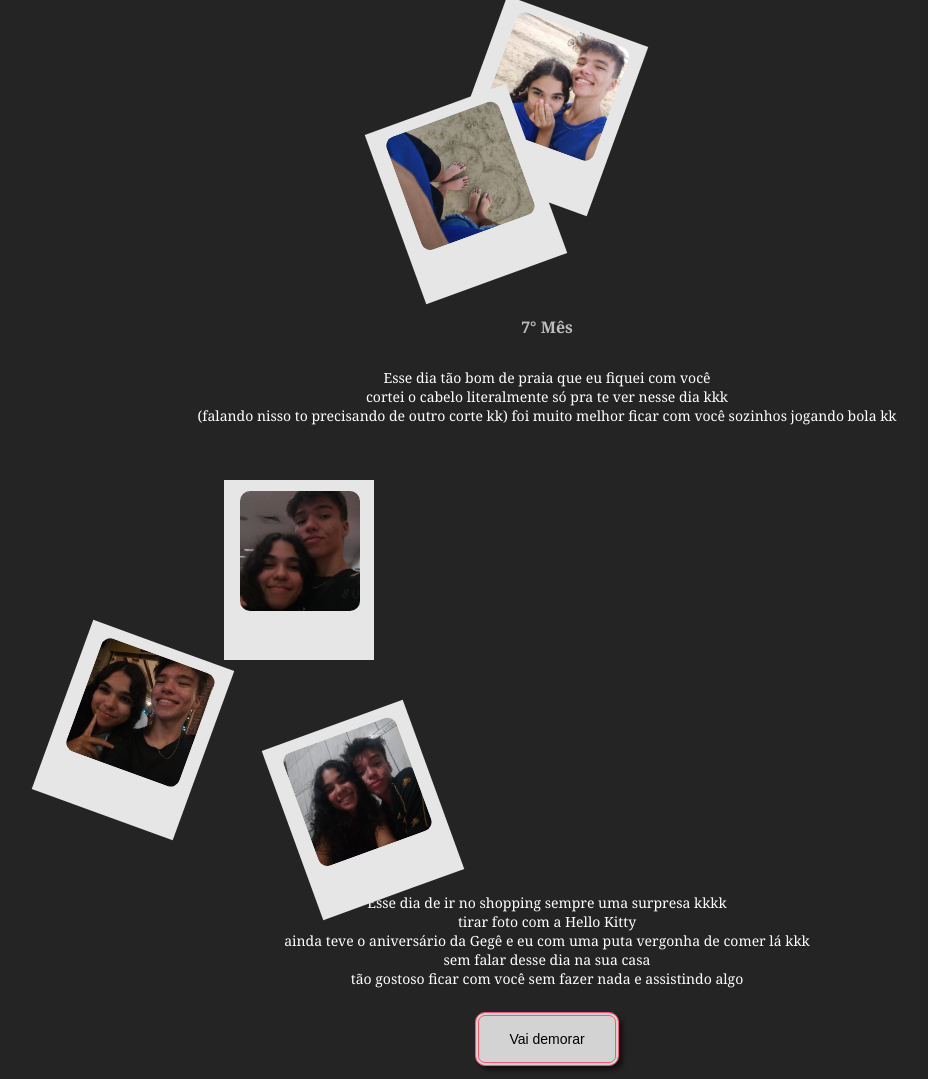
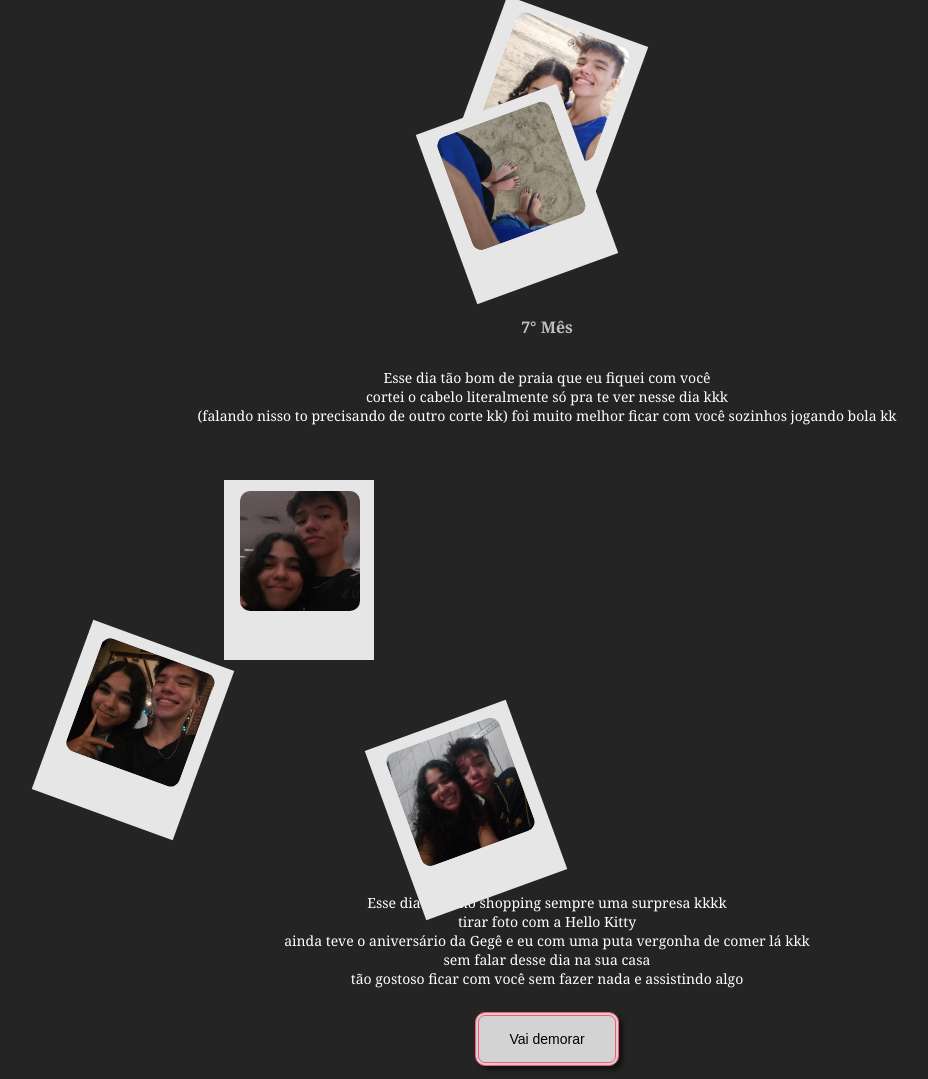
Before and after one commit to rogiropinto/Primeiro-ano, a plain HTML site: page 7°mes.html in a window 1280 px wide. Shown: the whole page, without its empty margins (93-1021 px from the left). Drawn offline with Linux system fonts and the light colour scheme.

Commit message:
Add files via upload

```diff
--- a/5.css
+++ b/5.css
@@ -35,7 +35,7 @@ body{
     margin-left: 23px;
     position: absolute;
     left: 28%;
-    bottom: 10%;
+    bottom: 8%;
     rotate: 340deg;
 }
 
--- a/7.css
+++ b/7.css
@@ -45,7 +45,7 @@ body{
     height: 180px;
     margin-left: 23px;
     position: absolute;
-    left: 36%;
+    left: 40%;
     top: 13%;
     rotate: 340deg;
 }
@@ -64,7 +64,7 @@ body{
     height: 180px;
     margin-left: 23px;
     position: absolute;
-    left: 28%;
+    left: 36%;
     top: 90%;
     rotate: 340deg;
 }
```
